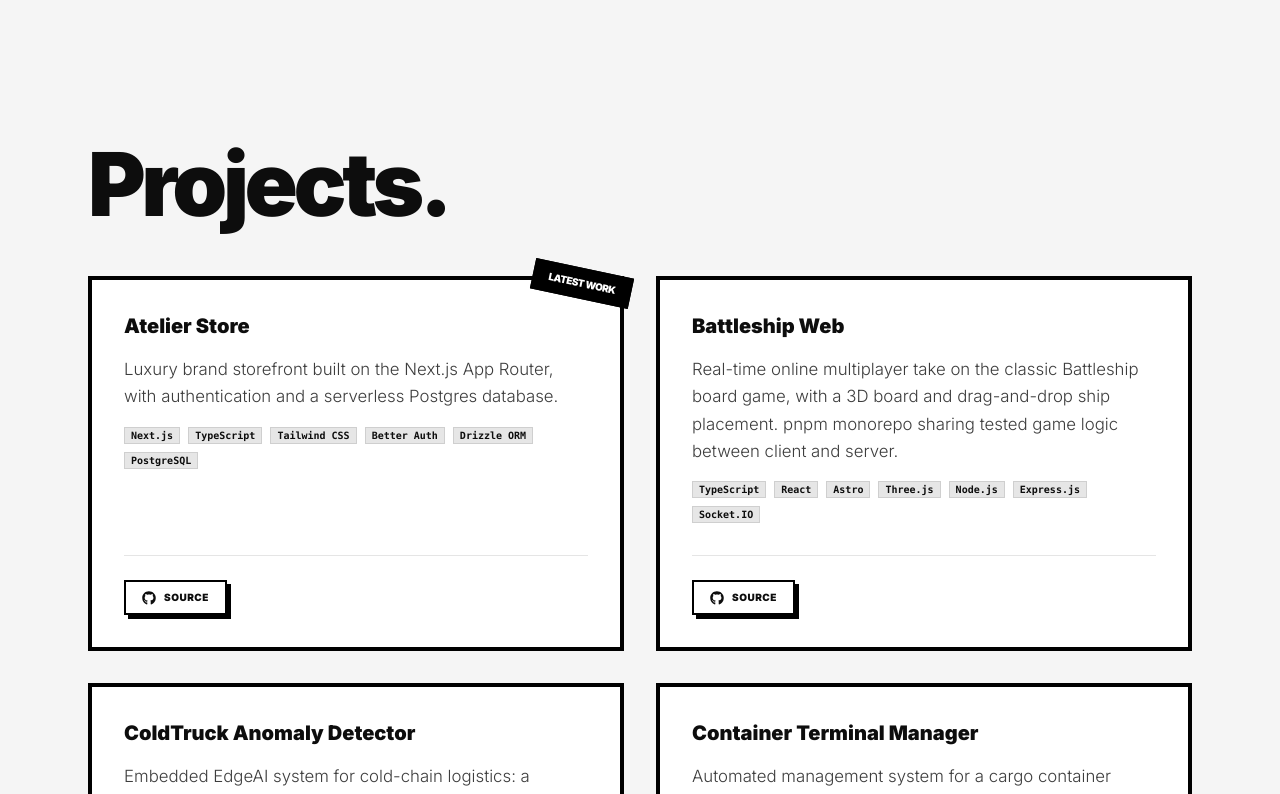
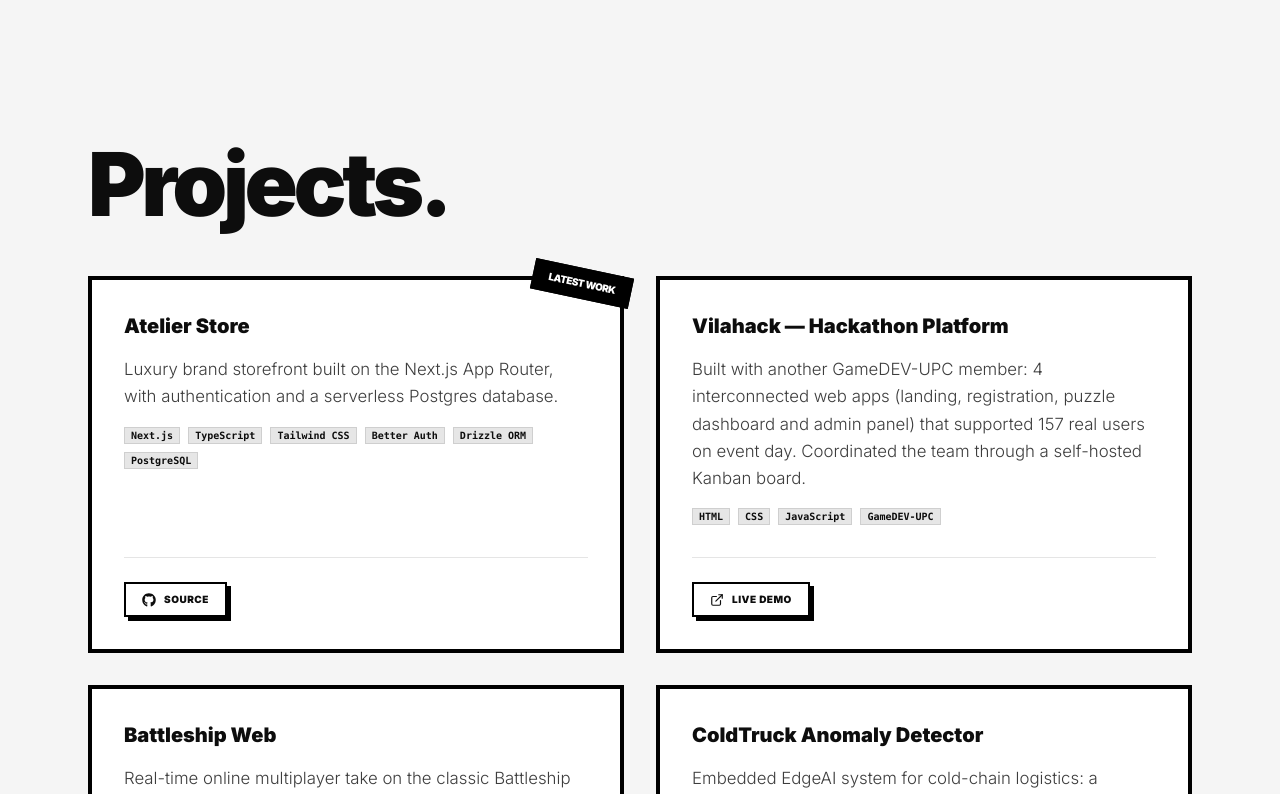
Before and after one commit to emillier6/Erik-s--Portfolio, a React (Vite) app: page / in a window 1280 px wide. Shown: the part 2000-2794 px from the top of the page. Built offline with nearby package versions, Linux system fonts and the light colour scheme.

Commit message:
Add: Vilahack Project

```diff
--- a/src/components/ProjectsSection.tsx
+++ b/src/components/ProjectsSection.tsx
@@ -43,6 +43,7 @@
             </div>
 
             <div className="flex flex-col sm:flex-row gap-3 mt-8 pt-6 border-t border-black/10">
+              {project.githubUrl && (
                 <a
                   href={project.githubUrl}
                   target="_blank"
@@ -53,6 +54,7 @@
                   <GithubIcon className="w-3.5 h-3.5" />
                   Source
                 </a>
+              )}
               {project.liveUrl && (
                 <a
                   href={project.liveUrl}
--- a/src/data/constants.ts
+++ b/src/data/constants.ts
@@ -73,7 +73,7 @@
   title: string;
   description: string;
   tags: string[];
-  githubUrl: string;
+  githubUrl?: string;
   liveUrl?: string;
   isNew?: boolean;
 }
@@ -94,6 +94,13 @@
       'PostgreSQL',
     ],
     githubUrl: 'https://github.com/emillier6/atelier-store',
+  },
+  {
+    title: 'Vilahack — Hackathon Platform',
+    description:
+      'Built with another GameDEV-UPC member: 4 interconnected web apps (landing, registration, puzzle dashboard and admin panel) that supported 157 real users on event day. Coordinated the team through a self-hosted Kanban board.',
+    tags: ['HTML', 'CSS', 'JavaScript', 'GameDEV-UPC'],
+    liveUrl: 'https://vilahack.com',
   },
   {
     title: 'Battleship Web',
```
Lines whose indentation alone changed are shown as unchanged.
